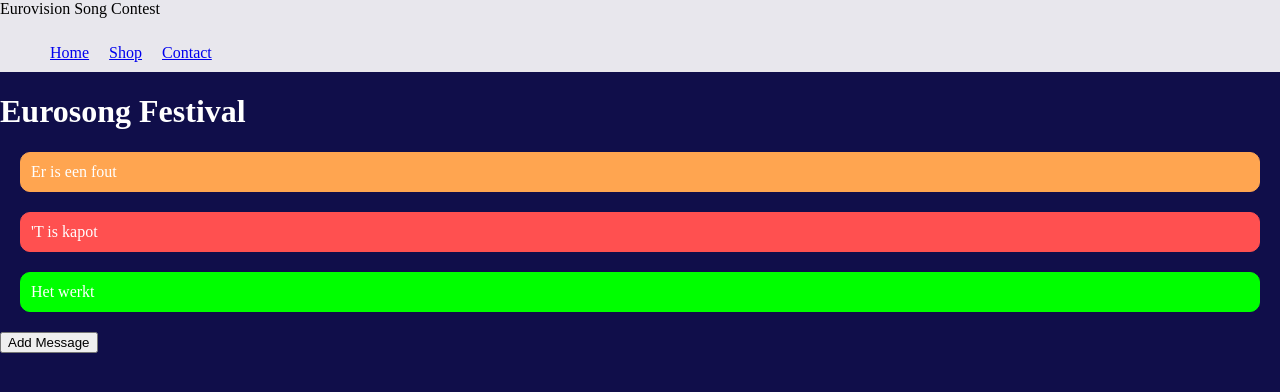
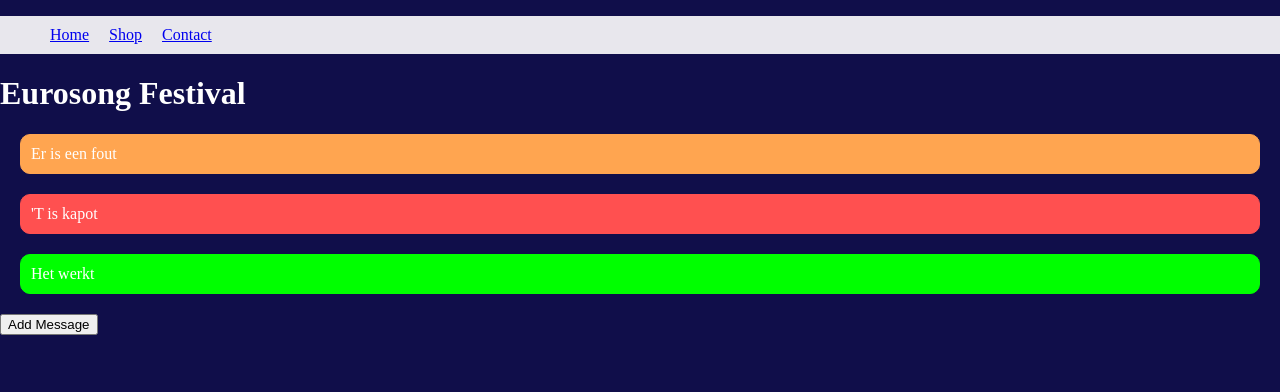
Before and after one commit to yorickcleerbout/Front-End-Eurosong, a Vue app: page / in a window 1280 px wide. Shown: the top 392 px of the page. Built offline with nearby package versions, Linux system fonts and the light colour scheme.

Commit message:
Removed span tag with company name

```diff
--- a/src/components/Navigation.vue
+++ b/src/components/Navigation.vue
@@ -1,6 +1,6 @@
 <template>
     <nav class="c-nav">
-        <span> {{ companyName }}</span>
+
       <ul class="c-nav-list">
         <li class="c-nav-list-item" v-for="(link, index) in links" v-bind:key="index">
             <a v-bind:href="link.linkUrl" v-bind:target="link.target">{{ link.linkText }}</a>
```
